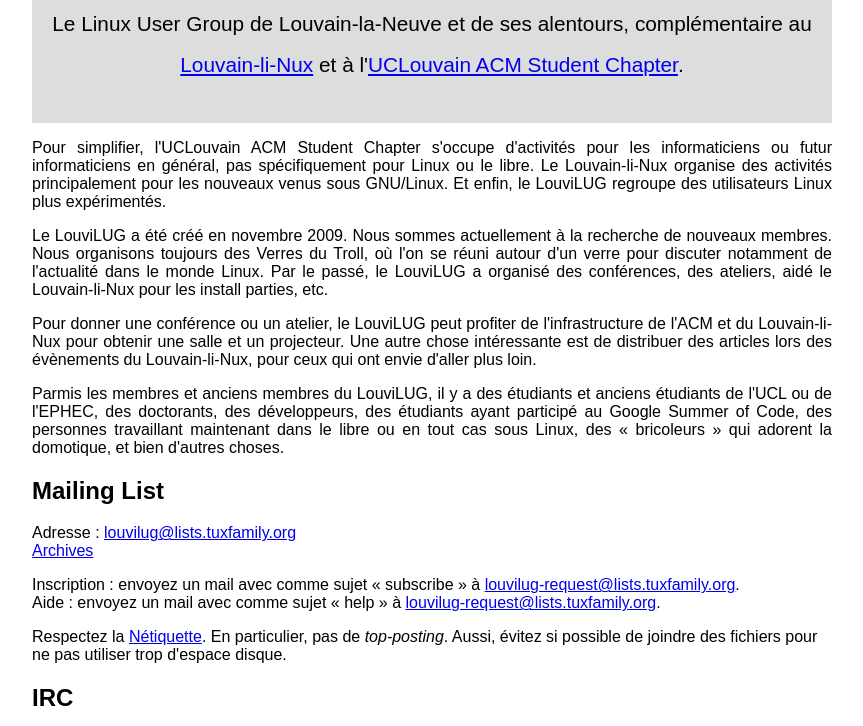
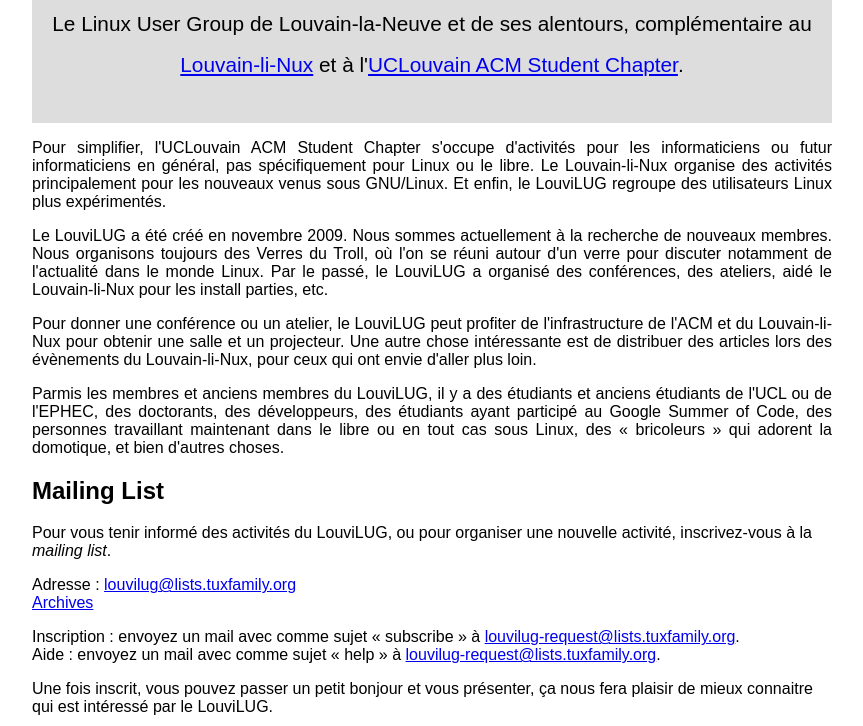
Before and after one commit to LouviLUG/website, a plain HTML site: page index.html in a window 1280 px wide. Shown: the part 226-952 px from the top of the page, without its empty margins (208-1071 px from the left). Drawn offline with Linux system fonts and the light colour scheme.

Commit message:
Plus d'info pour la mailing list

```diff
--- a/index.html
+++ b/index.html
@@ -81,6 +81,10 @@ body
 
 <h2>Mailing List</h2>
 <p>
+  Pour vous tenir informé des activités du LouviLUG, ou pour organiser une
+  nouvelle activité, inscrivez-vous à la <em>mailing list</em>.
+</p>
+<p>
   Adresse : <a href="mailto:louvilug@lists.tuxfamily.org">louvilug@lists.tuxfamily.org</a><br />
   <a href="http://listengine.tuxfamily.org/lists.tuxfamily.org/louvilug/">Archives</a>
 </p>
@@ -89,6 +93,10 @@ body
   <a href="mailto:louvilug-request@lists.tuxfamily.org">louvilug-request@lists.tuxfamily.org</a>.<br />
   Aide : envoyez un mail avec comme sujet « help » à
   <a href="mailto:louvilug-request@lists.tuxfamily.org">louvilug-request@lists.tuxfamily.org</a>.<br />
+</p>
+<p>
+  Une fois inscrit, vous pouvez passer un petit bonjour et vous présenter, ça
+  nous fera plaisir de mieux connaitre qui est intéressé par le LouviLUG.
 </p>
 <p>
   Respectez la <a href="http://fr.wikipedia.org/wiki/N%C3%A9tiquette">Nétiquette</a>.
```
